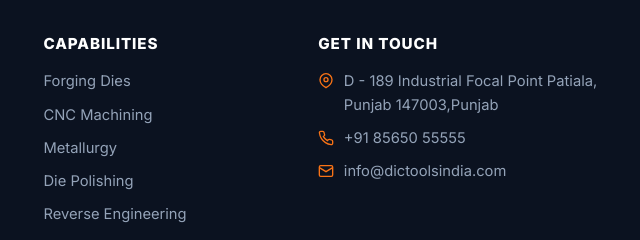
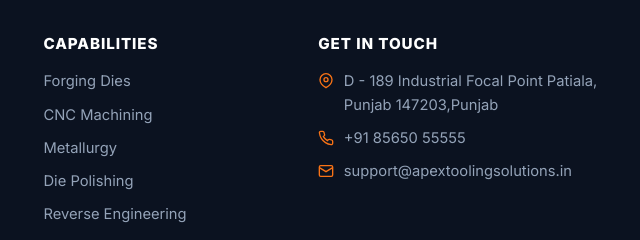
Before and after one commit to tonrax/pro2, a website built with Vite: page gallery.html in a window 1280 px wide. Shown: the part 2986-3226 px from the top of the page, 640-1280 px from the left. Built offline with nearby package versions, Linux system fonts and the light colour scheme.

Commit message:
Update gallery.html

```diff
--- a/gallery.html
+++ b/gallery.html
@@ -112,9 +112,9 @@
         <div>
           <h4>Get in touch</h4>
           <ul class="footer__contact">
-            <li><svg viewBox="0 0 24 24" fill="none" stroke="currentColor" stroke-width="2"><path d="M21 10c0 7-9 12-9 12s-9-5-9-12a9 9 0 0 1 18 0Z"/><circle cx="12" cy="10" r="3"/></svg> D - 189 Industrial Focal Point Patiala, Punjab 147003,Punjab</li>
+            <li><svg viewBox="0 0 24 24" fill="none" stroke="currentColor" stroke-width="2"><path d="M21 10c0 7-9 12-9 12s-9-5-9-12a9 9 0 0 1 18 0Z"/><circle cx="12" cy="10" r="3"/></svg> D - 189 Industrial Focal Point Patiala, Punjab 147203,Punjab</li>
             <li><svg viewBox="0 0 24 24" fill="none" stroke="currentColor" stroke-width="2"><path d="M22 16.92v3a2 2 0 0 1-2.18 2 19.8 19.8 0 0 1-8.63-3.07 19.5 19.5 0 0 1-6-6A19.8 19.8 0 0 1 2.1 4.18 2 2 0 0 1 4.11 2h3a2 2 0 0 1 2 1.72c.13.96.36 1.9.7 2.81a2 2 0 0 1-.45 2.11L8.09 9.91a16 16 0 0 0 6 6l1.27-1.27a2 2 0 0 1 2.11-.45c.9.34 1.85.57 2.81.7A2 2 0 0 1 22 16.92Z"/></svg> <a href="tel:+918565055555">+91 85650 55555</a></li>
-            <li><svg viewBox="0 0 24 24" fill="none" stroke="currentColor" stroke-width="2"><rect x="2" y="4" width="20" height="16" rx="2"/><path d="m22 7-10 6L2 7"/></svg> <a href="mailto:info@everesttooling.com">info@dictoolsindia.com</a></li>
+            <li><svg viewBox="0 0 24 24" fill="none" stroke="currentColor" stroke-width="2"><rect x="2" y="4" width="20" height="16" rx="2"/><path d="m22 7-10 6L2 7"/></svg> <a href="mailto:support@apextoolingsolutions.in">support@apextoolingsolutions.in</a></li>
           </ul>
         </div>
       </div>
```
